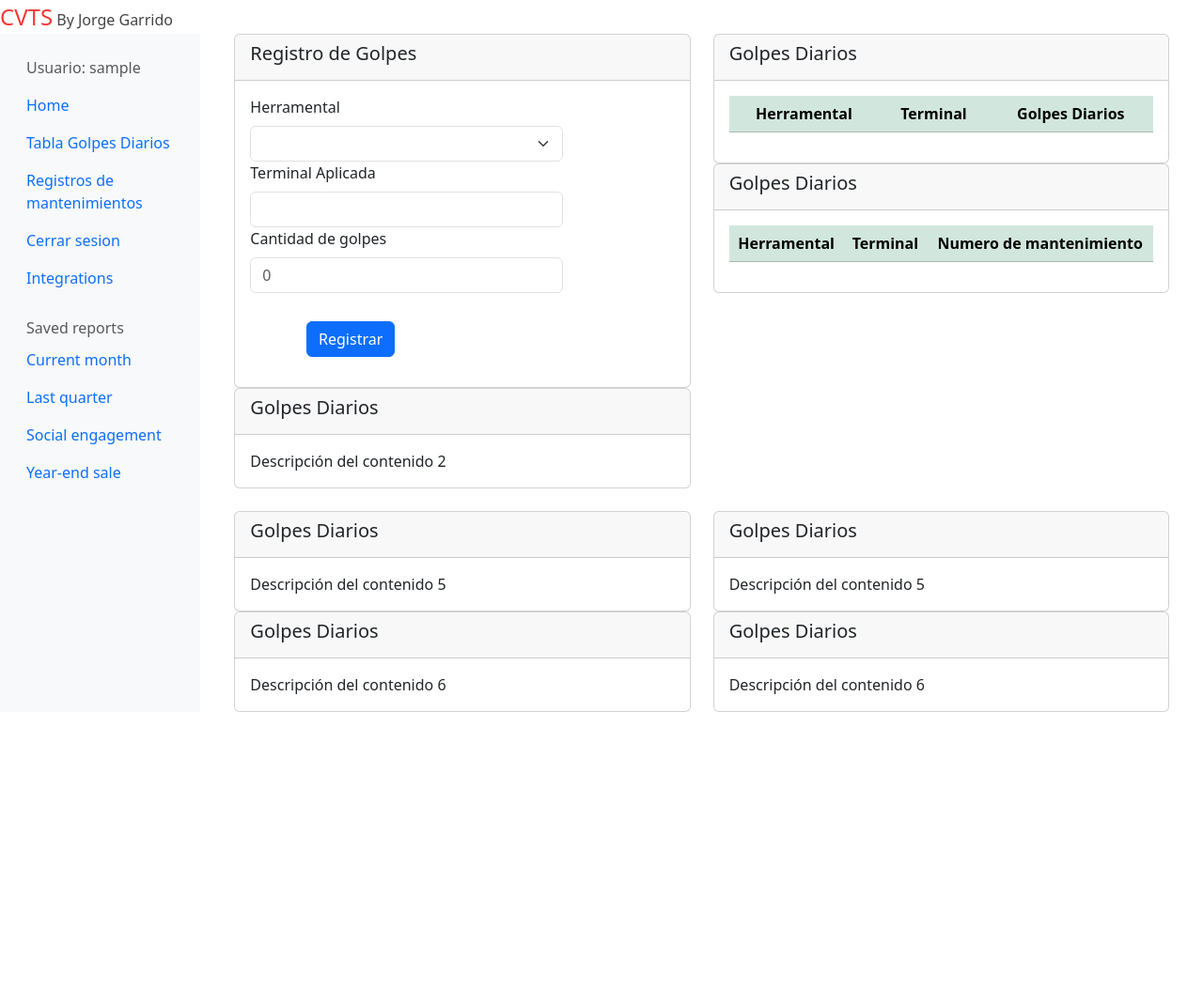
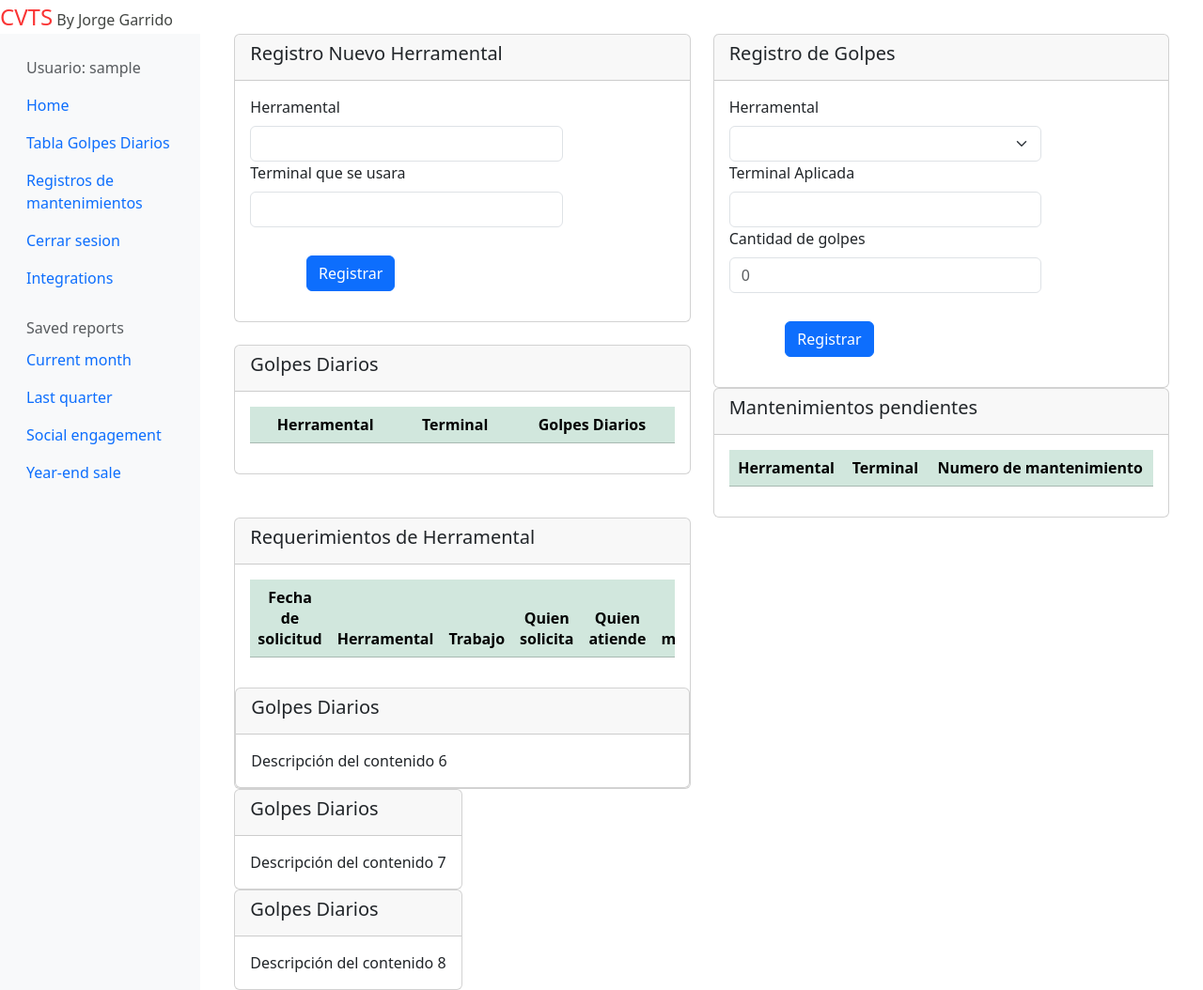
Before and after one commit to Jorgegarrido1704/pull-rh, a Django app: page /herramental/ in a window 1280 px wide. Shown: the whole page at 94% size. Before the commit the page ends 758 px from the top, so only its background shows below. Run offline with Django 4.2, Linux system fonts and the light colour scheme; a user stored in the database is signed in; tables that the repository leaves empty hold one stand-in row (values such as "Sample post"); lists and menus that the app fills with data are empty; some libraries are stand-ins or nearby versions.

Commit message:
updatebici

```diff
--- a/herramental/form.py
+++ b/herramental/form.py
@@ -1,6 +1,6 @@
 # myapp/forms.py
 from django import forms
-from .models import Herramental,Golpes_diarios
+from .models import Herramental,Golpes_diarios,Paros
 
 class RegistroHerramental(forms.ModelForm):
 
@@ -39,3 +39,24 @@ class RegistroGolpes(forms.ModelForm):
             'fecha_reg': 'Fecha de Registro',
             'golpesDiarios': 'Golpes Diarios',
         }
+class NewHerramental(forms.ModelForm):
+    herramental = forms.CharField(widget=forms.TextInput(attrs={'class': 'form-control','required': 'required'}))
+    terminal = forms.CharField(widget=forms.TextInput(attrs={'class': 'form-control','required': 'required'}))
+    class Meta:
+        model = Herramental
+        fields = ['herramental', 'terminal']
+        labels = {
+            'herramental': 'Herramiental',
+            'terminal': 'Terminal',
+
+
+        }
+class Paros_reg(forms.Form):
+    fecha = forms.CharField(widget=forms.HiddenInput())
+    herra = forms.CharField(widget=forms.HiddenInput())
+    dano = forms.CharField(widget=forms.HiddenInput())
+    quien = forms.CharField(widget=forms.HiddenInput())
+    atiende = forms.CharField(widget=forms.TextInput(attrs={'class': 'form-control' ,'required': 'required'}))
+    class Meta:
+        model = Paros
+        fields = ['fecha','nombreEquipo','dano','quien','atiende']
--- a/herramental/templates/herramental/index_herr.html
+++ b/herramental/templates/herramental/index_herr.html
@@ -1,28 +1,24 @@
 {% extends "herramental/master_herr.html" %}
 {% block content %}
-
 <div class="container">
     <div class="row">
         <!-- Primera columna -->
         <div class="col-md-6">
-            <div class="card mb-6">
+
+            <div class="card mb-4">
                 <div class="card-header">
-                    <h5 class="card-title">Registro de Golpes</h5>
+                    <h5 class="card-title">Registro Nuevo Herramental {{ error }}</h5>
                 </div>
-                <div class="card-body"  >
-                    <form class="row g-6"  method="POST" >
+                <div class="card-body">
+                    <form class="row g-6"  action="{% url 'index' %}" method="POST" >
                         {% csrf_token %}
                         <div class="col-9">
-                            <label for="{{ form.herramental.id_for_label }}" class="form-label">Herramental</label>
-                            {{ form.herramental }}
+                            <label for="{{ NewHer.herramental.id_for_label }}" class="form-label">Herramental</label>
+                            {{ NewHer.herramental }}
                         </div>
                         <div class="col-9">
-                            <label for="{{ form.terminal.id_for_label }}" class="form-label">Terminal Aplicada</label>
-                            {{ form.terminal }}
-                        </div>
-                        <div class="col-9">
-                            <label for="{{ form.golpesDiarios.id_for_label }}" class="form-label">Cantidad de golpes</label>
-                            {{ form.golpesDiarios }}
+                            <label for="{{ NewHer.terminal.id_for_label }}" class="form-label">Terminal que se usara</label>
+                            {{ NewHer.terminal }}
                         </div>
 
                         <div class="col-6" align="center" id="boton-goles">
@@ -31,17 +27,7 @@
                     </form>
                 </div>
             </div>
-            <div class="card mb-4">
-                <div class="card-header">
-                    <h5 class="card-title">Golpes Diarios</h5>
-                </div>
-                <div class="card-body">
-                    <p class="card-text">Descripción del contenido 2</p>
-                </div>
-            </div>
-        </div>
-        <!-- Segunda columna -->
-        <div class="col-md-6">
+
             <div class="card mb-6">
                 <div class="card-header">
                     <h5 class="card-title">Golpes Diarios</h5>
@@ -68,9 +54,37 @@
                     </div>
                 </div>
             </div>
+        </div>
+        <!-- Segunda columna -->
+        <div class="col-md-6">
             <div class="card mb-6">
                 <div class="card-header">
-                    <h5 class="card-title">Golpes Diarios</h5>
+                    <h5 class="card-title">Registro de Golpes</h5>
+                </div>
+                <div class="card-body"  >
+                    <form class="row g-6" action="{% url 'index' %}" method="POST" >
+                        {% csrf_token %}
+                        <div class="col-9">
+                            <label for="{{ form.herramental.id_for_label }}" class="form-label">Herramental</label>
+                            {{ form.herramental }}
+                        </div>
+                        <div class="col-9">
+                            <label for="{{ form.terminal.id_for_label }}" class="form-label">Terminal Aplicada</label>
+                            {{ form.terminal }}
+                        </div>
+                        <div class="col-9">
+                            <label for="{{ form.golpesDiarios.id_for_label }}" class="form-label">Cantidad de golpes</label>
+                            {{ form.golpesDiarios }}
+                        </div>
+                        <div class="col-6" align="center" id="boton-goles">
+                            <button type="submit" class="btn btn-primary">Registrar</button>
+                        </div>
+                    </form>
+                </div>
+            </div>
+            <div class="card mb-6">
+                <div class="card-header">
+                    <h5 class="card-title">Mantenimientos pendientes</h5>
                 </div>
                 <div class="card-body">
                     <div class="table-responsive">
@@ -100,10 +114,46 @@
         <div class="col-md-6">
             <div class="card mb-6">
                 <div class="card-header">
-                    <h5 class="card-title">Golpes Diarios</h5>
+                    <h5 class="card-title">Requerimientos de Herramental</h5>
                 </div>
                 <div class="card-body">
-                    <p class="card-text">Descripción del contenido 5</p>
+                    <div class="table-responsive">
+                        <table class="table table-success table-striped">
+                        <thead>
+                            <th>Fecha de solicitud</th>
+                            <th>Herramental</th>
+                            <th>Trabajo</th>
+                            <th>Quien solicita</th>
+                            <th>Quien atiende</th>
+                            <th>mantenimiento</th>
+                        </thead>
+                        <tbody>
+                            {% for paro in paros %}
+                            {% if paro.atiende == '' %}
+                                   <tr class="table-danger">
+                            {% else %}
+                                   <tr class="table-warning">
+                            {% endif %}
+                                        <td > {{ paro.fecha }} </td>
+                                        <td > {{ paro.nombreEquipo }} </td>
+                                        <td > {{ paro.dano }} </td>
+                                        <td > {{ paro.quien }} </td>
+                                        <td > {{ paro.atiende }} </td>
+                                       <td> <form method="POST">
+                                            {% csrf_token %}
+                                            <input type="hidden" name="fecha" value="{{ paro.fecha }}">
+                                            <input type="hidden" name="herra" value="{{ paro.nombreEquipo }}">
+                                            <input type="hidden" name="dano" value="{{ paro.dano }}">
+                                            <input type="hidden" name="quien" value="{{ paro.quien }}">
+                                            <input type="text" name="atiende" style="max-width: 80px; margin: 2px"  required>
+                                            <button type="submit" class="btn btn-primary">Registro</button>
+                                        </form></td>
+
+                                </tr>
+                            {% endfor %}
+
+                        </tbody>
+                    </table>
                 </div>
             </div>
             <div class="card mb-6">
@@ -121,7 +171,7 @@
                     <h5 class="card-title">Golpes Diarios</h5>
                 </div>
                 <div class="card-body">
-                    <p class="card-text">Descripción del contenido 5</p>
+                    <p class="card-text">Descripción del contenido 7</p>
                 </div>
             </div>
             <div class="card mb-6">
@@ -129,12 +179,17 @@
                     <h5 class="card-title">Golpes Diarios</h5>
                 </div>
                 <div class="card-body">
-                    <p class="card-text">Descripción del contenido 6</p>
+                    <p class="card-text">Descripción del contenido 8</p>
                 </div>
             </div>
         </div>
     </div>
 </div>
 
+{% if error %}
+<script>
+alert("{{ error }}");
+</script>
+{% endif %}
 
 {% endblock  %}
--- a/herramental/templates/herramental/master_herr.html
+++ b/herramental/templates/herramental/master_herr.html
@@ -6,6 +6,7 @@
         {% bootstrap_css %}
         {% bootstrap_javascript %}
         <link rel="stylesheet" href="{% static 'herr_stilos.css' %}">
+        <meta http-equiv="refresh" content="600">
     </head>
     <body>
        <div><span id="cvts">CVTS</span><span id ="jorge"> By Jorge Garrido</span></div>
--- a/herramental/urls.py
+++ b/herramental/urls.py
@@ -5,4 +5,5 @@ urlpatterns = [
     path('diarios', views.diarios, name='diarios'),
     path('', views.index, name='index'),
     path('mantenimientos', views.mantenimientos, name='mantenimientos'),
+
 ]
--- a/herramental/views.py
+++ b/herramental/views.py
@@ -1,10 +1,10 @@
 from django.shortcuts import render,get_object_or_404,redirect
 from django.http import HttpResponse, JsonResponse
 from django.template import loader
-from .models import Herramental,Golpes_diarios
+from .models import Herramental,Golpes_diarios,Paros
 from datetime import date,timedelta,datetime
 from django.template.loader import render_to_string
-from .form import RegistroHerramental,RegistroGolpes
+from .form import RegistroHerramental,RegistroGolpes,NewHerramental,Paros_reg
 from django.contrib.auth import logout
 import datetime as dt
 
@@ -19,22 +19,32 @@ def diarios(request):
     }
     return HttpResponse(template.render(content,request))
 
+
+
 def index(request):
     user = request.user
     if user is not None and user.is_authenticated:
         template = 'herramental/index_herr.html'
         today = dt.date.today().strftime('%d-%m-%Y')
-        Gdiarios=Golpes_diarios.objects.all().values().order_by('-id').filter(fecha_reg__contains=today)
-        preventiva = Herramental.objects.all().values().order_by('-id').filter(mantenimiento='falta')
+        ahora = dt.datetime.now().strftime('%d-%m-%Y %H:%M')
+        Gdiarios = Golpes_diarios.objects.filter(fecha_reg=today).order_by('-id')
+        preventiva = Herramental.objects.filter(mantenimiento='falta').order_by('-id')
+        paros=Paros.objects.all().filter(equipo='Bancos para terminales', finhora ='').order_by('-id')
+
         context = {
             'title': 'Home',
             'form': RegistroHerramental(),
-            'golpes':Gdiarios,
-            'preventiva':preventiva
+            'NewHer': NewHerramental(),
+            'Paros_reg': Paros_reg(),
+            'golpes': Gdiarios,
+            'preventiva': preventiva,
+            'paros': paros,
+            'error': '',
         }
-
         if request.method == 'POST':
             form = RegistroHerramental(request.POST)
+            NewHer = NewHerramental(request.POST)
+            paro = Paros_reg(request.POST)
             if form.is_valid():
                 terminal = form.cleaned_data['terminal'].upper()
                 herramental = form.cleaned_data['herramental']
@@ -42,7 +52,7 @@ def index(request):
                 buscar = Herramental.objects.filter(terminal=terminal, herramental=herramental).first()
 
                 if buscar:
-                    if today == buscar.fecha_reg:
+                    if today == buscar.fecha_reg.strftime('%Y-%m-%d'):
                         buscar.golpesDiarios += golpesDiarios
                         buscar.golpesTotales += golpesDiarios
                     else:
@@ -51,20 +61,20 @@ def index(request):
                         buscar.golpesTotales += golpesDiarios
 
                     buscar.maquina = 'maquina'
-                    if ((buscar.golpesTotales+golpesDiarios) / 5000) > buscar.totalmant:
+                    if (buscar.golpesTotales / 5000) >= buscar.totalmant:
                         buscar.totalmant = int(buscar.golpesTotales / 5000)
                         buscar.mantenimiento = 'falta1'
-
+                    else:
+                        buscar.mantenimiento = 'ok'
 
                     buscar.save()
-                    new_golpes=Golpes_diarios(
+                    new_golpes = Golpes_diarios(
                         herramental=herramental,
                         terminal=terminal,
                         fecha_reg=today,
                         golpesDiarios=golpesDiarios
                     )
                     new_golpes.save()
-                    return redirect('/herramental')
                 else:
                     new_entry = Herramental(
                         herramental=herramental,
@@ -77,21 +87,63 @@ def index(request):
                         mantenimiento='ok' if (golpesDiarios / 5000) < 1 else 'falta1'
                     )
                     new_entry.save()
-                    new_golpes=Golpes_diarios(
-                    herramental=herramental,
-                    terminal=terminal,
-                    fecha_reg=today,
-                    golpesDiarios=golpesDiarios
+                    new_golpes = Golpes_diarios(
+                        herramental=herramental,
+                        terminal=terminal,
+                        fecha_reg=today,
+                        golpesDiarios=golpesDiarios
                     )
                     new_golpes.save()
 
-                    return redirect('/herramental')
-
+                return redirect('/herramental')
             else:
                 context['form'] = form
+
+            if NewHer.is_valid():
+                buscarExt = Herramental.objects.filter(herramental=NewHer.cleaned_data['herramental']).first()
+                if buscarExt:
+                    context['NewHer'] = NewHer
+                    context['error'] = 'Ya existe'
+                else:
+                    herramental = NewHer.cleaned_data['herramental'].upper()
+                    terminal = NewHer.cleaned_data['terminal'].upper()
+                    new_entry = Herramental(
+                        herramental=herramental,
+                        terminal=terminal,
+                        fecha_reg=today,
+                        golpesDiarios=0,
+                        golpesTotales=0,
+                        maquina='Bodega_aplicadores',
+                        totalmant=0,
+                        mantenimiento='ok'
+                    )
+                    new_entry.save()
+                    context['error'] = 'Nuevo herramental registrado exitosamente'
+            else:
+                context['NewHer'] = NewHer
+            if paro.is_valid():
+                fecha = paro.cleaned_data['fecha']
+                herra = paro.cleaned_data['herra']
+                dano = paro.cleaned_data['dano']
+                quien = paro.cleaned_data['quien']
+                atiende = paro.cleaned_data['atiende']
+                buscarParos= Paros.objects.filter(fecha=fecha, nombreEquipo=herra, dano=dano, quien=quien).first()
+                if  buscarParos:
+                    if buscarParos.atiende == '':
+                        buscarParos.atiende = atiende
+                        buscarParos.inimant = ahora
+                    else:
+                        buscarParos.finhora = ahora
+                    buscarParos.save()
+                    redirect('/herramental')
+            else:
+                context['Paros_reg'] = paro
+
         return render(request, template, context)
     else:
         return redirect('/')
+
+
 def mantenimientos(request):
     template = loader.get_template('herramental/mantenimientos.html')
     diarios=Herramental.objects.all().values().order_by('-golpesTotales')
```
Also changed, not shown: herramental/models.py (+18 -0 lines).
